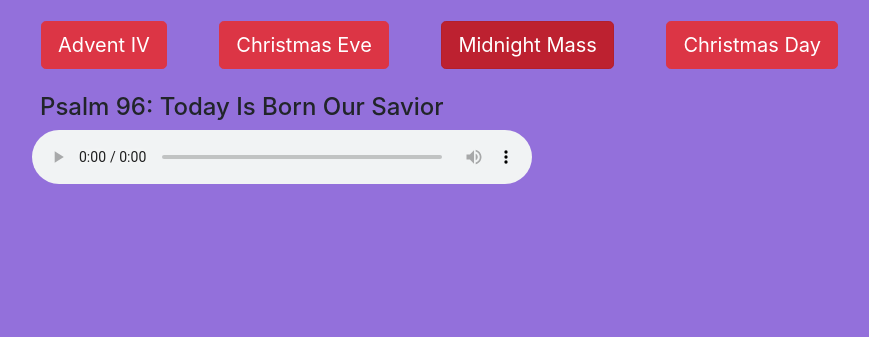
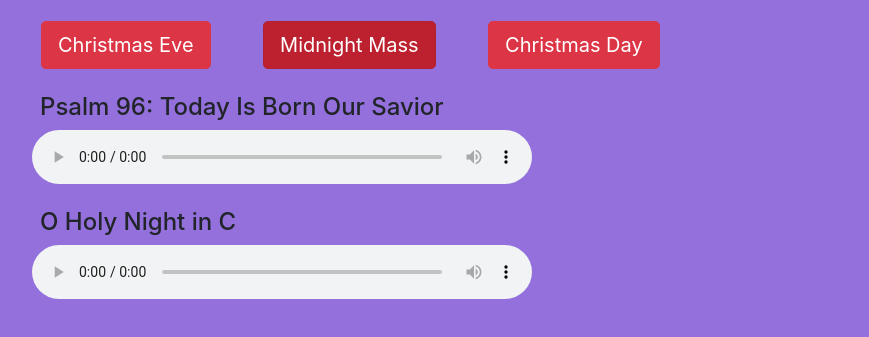
Before and after one commit to igorcweb/teens-choir, a website: page dist/index.html in a window 1280 px wide. Both pictures are taken after a click on the link "Midnight Mass". Shown: the part 67-404 px from the top of the page, without its empty margins (15-884 px from the left). Drawn offline with nearby package versions, Linux system fonts and the light colour scheme.

Commit message:
o holy night

```diff
--- a/dist/index.html
+++ b/dist/index.html
@@ -28,7 +28,6 @@
 <body>
   <h1 class="text-center text-sm-left ml-sm-3 mb-4">Teen's Choir</h1>
   <div class="buttons mb-2 text-center text-sm-left ">
-    <a class="btn btn-lg btn-danger mb-3 mx-4 advent-4 text-white active">Advent IV</a>
     <a class="btn btn-lg btn-danger mb-3 mx-4 ce text-white">Christmas Eve</a>
     <a class="btn btn-lg btn-danger mb-3 mx-4 mm text-white">Midnight Mass</a>
     <a class="btn btn-lg btn-danger mb-3 mx-4 cd text-white">Christmas Day</a>
@@ -124,6 +123,16 @@
           Your browser does not support the audio element.
         </audio>
       </div>
+      <div class="mb-4">
+        <h4 class="ml-4 ml-sm-2">
+          O Holy Night in C
+        </h4>
+
+        <audio controls title="O Holy Night in C" class="mb-2">
+          <source src="./audio/midnight/o-holy-night-c.m4a" type="audio/mp4" />
+          Your browser does not support the audio element.
+        </audio>
+      </div>
 
       <!-- <div class="mb-4">
         <h4 class="ml-4 ml-sm-2">
@@ -194,7 +203,7 @@
         </audio>
       </div>
 
-      <div class="mb-4">
+      <!-- <div class="mb-4">
         <h4 class="ml-4 ml-sm-2">
           Gospel Acclamation
         </h4>
@@ -202,7 +211,7 @@
           <source src="./audio/christmas-day/gospel-acc-christmas-day.m4a" type="audio/mp4" />
           Your browser does not support the audio element.
         </audio>
-      </div>
+      </div> -->
       <!-- <div class="mb-4">
         <h4 class="ml-4 ml-sm-2">
           Set Your Heart on the Higher Gifts
```
Also changed, not shown: 14 other files.
